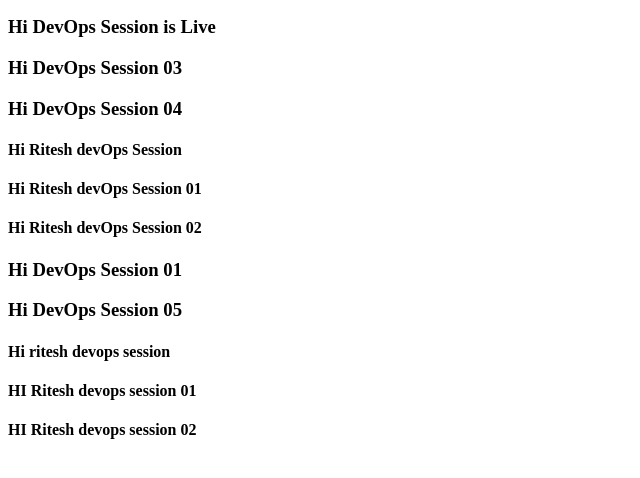
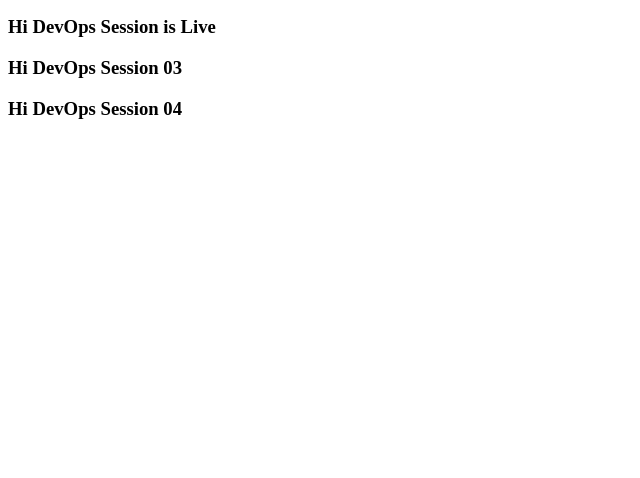
Before and after one commit to RiteshDevOpsTrainer/nov2019, a plain HTML site: page WebContent/index.html in a window 1280 px wide. Shown: the part 132-610 px from the top of the page, without its empty margins (0-640 px from the left). Drawn offline with Linux system fonts and the light colour scheme.

Commit message:
uat delete 01

```diff
--- a/WebContent/index.html
+++ b/WebContent/index.html
@@ -9,16 +9,5 @@ Password:<input type="password" name="userPass"/><br/>
   <h3> Hi DevOps Session 03</h3>
   <h3> Hi DevOps Session 04</h3>
 
- <h4> Hi Ritesh devOps Session</h4>
- <h4> Hi Ritesh devOps Session 01 </h4>
- <h4> Hi Ritesh devOps Session 02 </h4>
-
-  <h3> Hi DevOps Session 01</h3>
-  <h3> Hi DevOps Session 05</h3>
-
-  <h4> Hi ritesh devops session</h4>
-  <h4> HI Ritesh devops session 01</h4>
-  <h4> HI Ritesh devops session 02</h4>
-
 
 </form>
```
